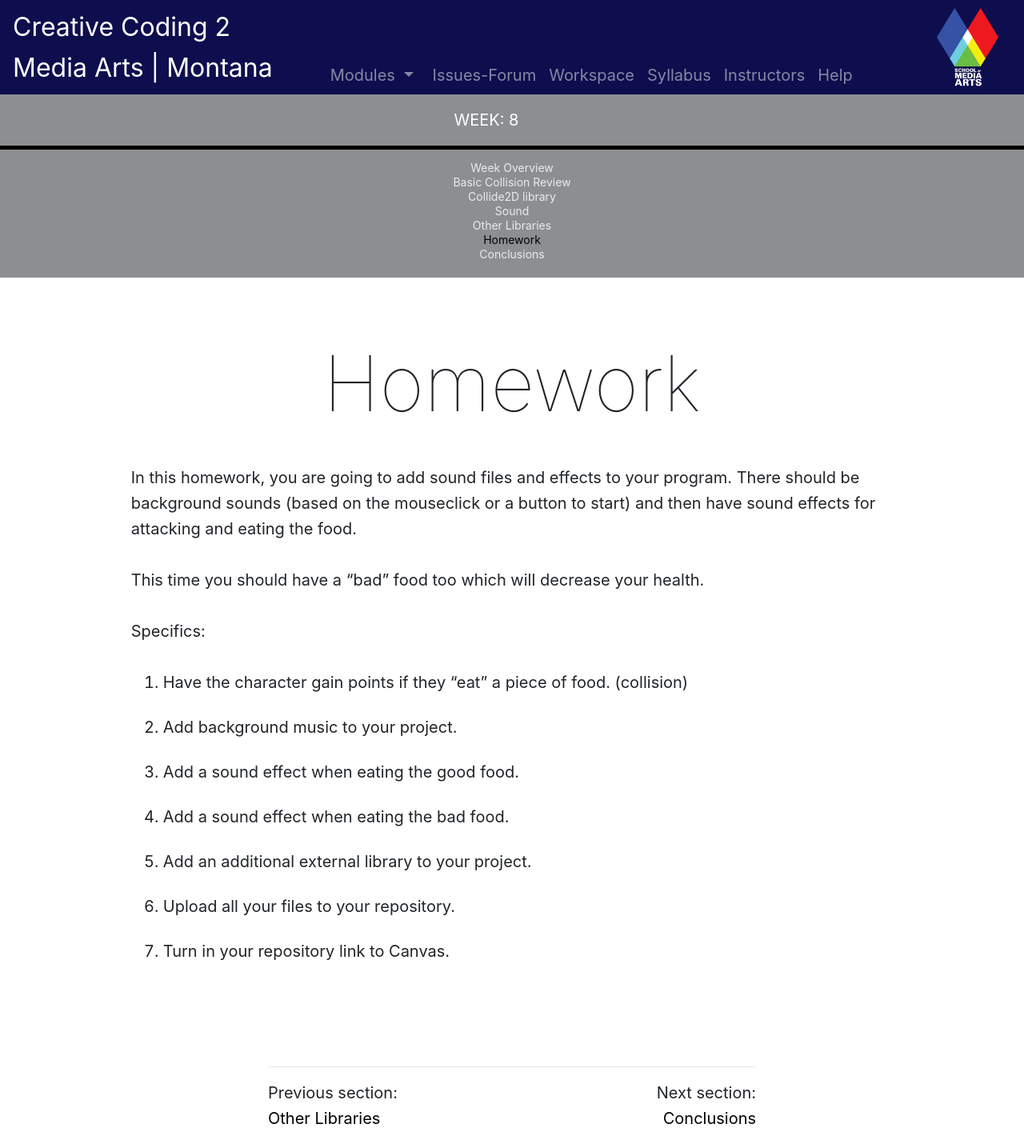
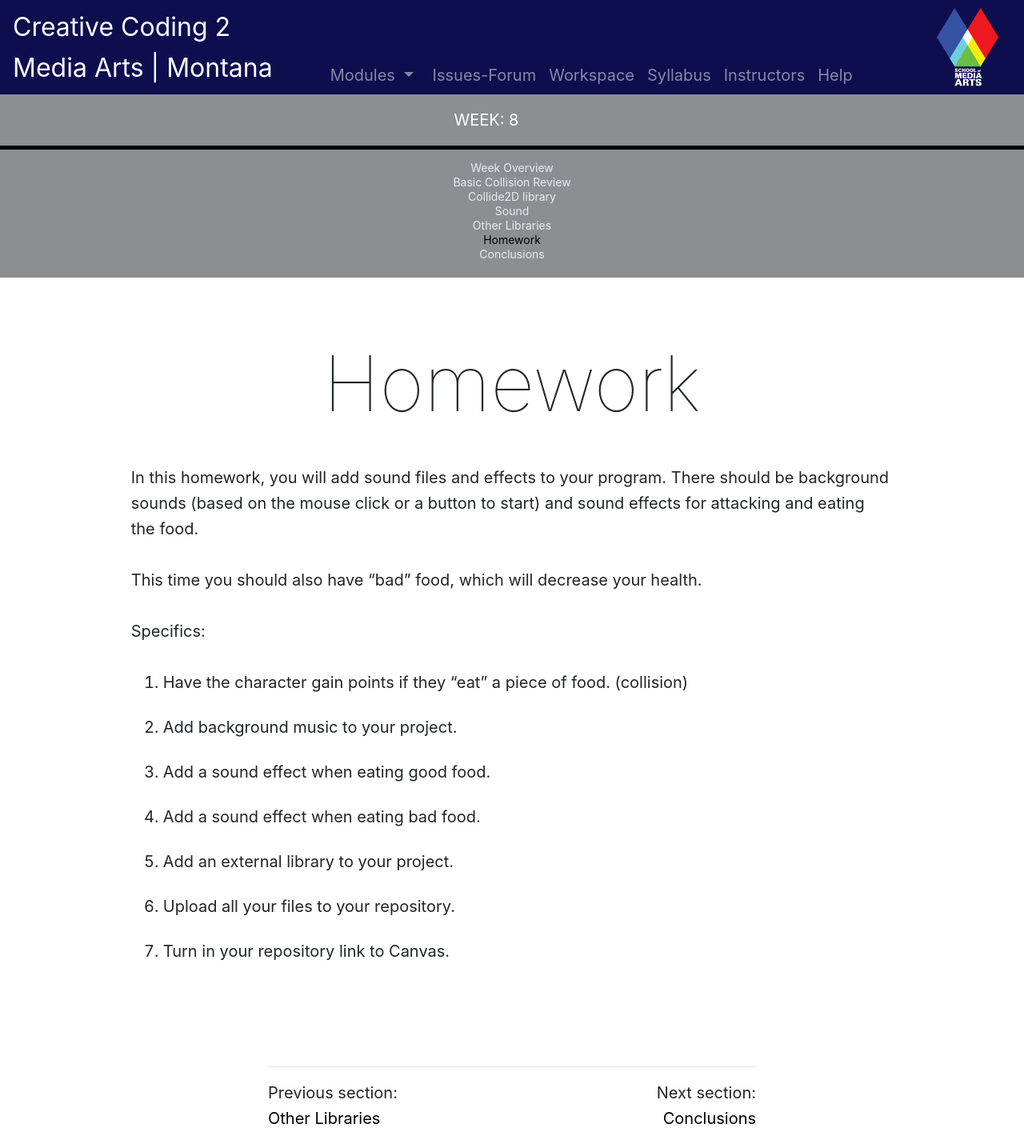
Before and after one commit to Montana-Media-Arts/220-creative-coding2-Spring2025, a Jekyll site: the page built from modules/week-8/_posts/2004-01-01-homework.md, in a window 1280 px wide. Shown: the whole page at 80% size. Built offline with Jekyll 4.4.1, drawn with Linux system fonts in a browser that asks for light colours; nearby versions of some CDN libraries; a script that is not in the unit is left out; comment, search, counter and statistics services are not loaded.

Commit message:
Update 2004-01-01-homework.md

```diff
--- a/modules/week-8/_posts/2004-01-01-homework.md
+++ b/modules/week-8/_posts/2004-01-01-homework.md
@@ -6,16 +6,16 @@ jotted: true
 
 # Homework
 
-In this homework, you are going to add sound files and effects to your program. There should be background sounds (based on the mouseclick or a button to start) and then have sound effects for attacking and eating the food.
+In this homework, you will add sound files and effects to your program. There should be background sounds (based on the mouse click or a button to start) and sound effects for attacking and eating the food.
 
-This time you should have a "bad" food too which will decrease your health.
+This time you should also have "bad" food, which will decrease your health.
 
 Specifics:
 
 1. Have the character gain points if they "eat" a piece of food. (collision)
 2. Add background music to your project.
-2. Add a sound effect when eating the good food.
-3. Add a sound effect when eating the bad food.
-4. Add an additional external library to your project.
+2. Add a sound effect when eating good food.
+3. Add a sound effect when eating bad food.
+4. Add an external library to your project.
 5. Upload all your files to your repository.
 6. Turn in your repository link to Canvas.
```
